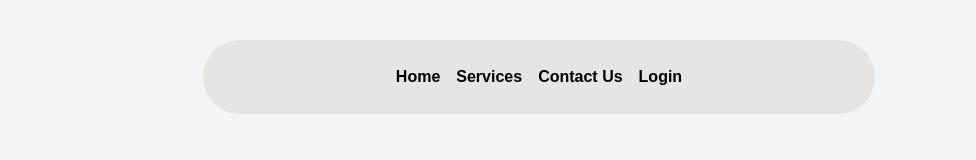
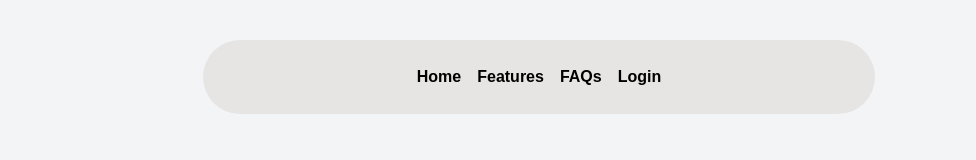
Before and after one commit to Simran903/bank-app, a Next.js app in the folder client/: page / in a window 1280 px wide. Shown: the top 160 px of the page, without its empty margins (101-1077 px from the left). Built offline with nearby package versions, Linux system fonts and the light colour scheme.

Commit message:
UI Update

```diff
--- a/client/src/components/Navbar.tsx
+++ b/client/src/components/Navbar.tsx
@@ -1,6 +1,6 @@
 "use client";
 import React, { useState } from "react";
-import { HoveredLink, Menu, MenuItem } from "@/components/ui/navbar-menu";
+import { Menu, MenuItem } from "@/components/ui/navbar-menu";
 import { cn } from "@/utils/cn";
 import Link from "next/link";
 
@@ -18,21 +18,16 @@ function Navbar({ className }: { className?: string }) {
             active={active}
           ></MenuItem>
         </Link>
-        <Link href={"/services"}>
-          <MenuItem item="Services" setActive={setActive} active={active}>
-            <div className="flex flex-col space-y-4 text-sm">
-              <HoveredLink href="/web-dev">Web Development</HoveredLink>
-              <HoveredLink href="/interface-design">
-                Interface Design
-              </HoveredLink>
-              <HoveredLink href="/seo">Search Engine Optimization</HoveredLink>
-              <HoveredLink href="/branding">Branding</HoveredLink>
-            </div>
-          </MenuItem>
+        <Link href={"/features"}>
+          <MenuItem
+            item="Features"
+            setActive={setActive}
+            active={active}
+          ></MenuItem>
         </Link>
-        <Link href={"/contact"}>
+        <Link href={"/faqs"}>
           <MenuItem
-            item="Contact Us"
+            item="FAQs"
             setActive={setActive}
             active={active}
           ></MenuItem>
--- a/client/src/components/ui/navbar-menu.tsx
+++ b/client/src/components/ui/navbar-menu.tsx
@@ -1,8 +1,6 @@
 "use client";
 import React from "react";
 import { motion } from "framer-motion";
-import Link from "next/link";
-import Image from "next/image";
 
 const transition = {
   type: "spring",
@@ -76,45 +74,3 @@ export const Menu = ({
     </nav>
   );
 };
-
-export const ProductItem = ({
-  title,
-  description,
-  href,
-  src,
-}: {
-  title: string;
-  description: string;
-  href: string;
-  src: string;
-}) => {
-  return (
-    <Link href={href} className="flex space-x-2">
-      <Image
-        src={src}
-        width={140}
-        height={70}
-        alt={title}
-        className="flex-shrink-0 rounded-md shadow-2xl"
-      />
-      <div>
-        <h4 className="text-xl font-bold mb-1 text-black">
-          {title}
-        </h4>
-        <p className="text-neutral-700 text-sm max-w-[10rem] dark:text-neutral-300">
-          {description}
-        </p>
-      </div>
-    </Link>
-  );
-};
-
-export const HoveredLink = ({ children, ...rest }: any) => {
-  return (
-    <Link
-      {...rest}
-      className="text-black hover:text-gray-700 font-semibold ">
-      {children}
-    </Link>
-  );
-};
```
